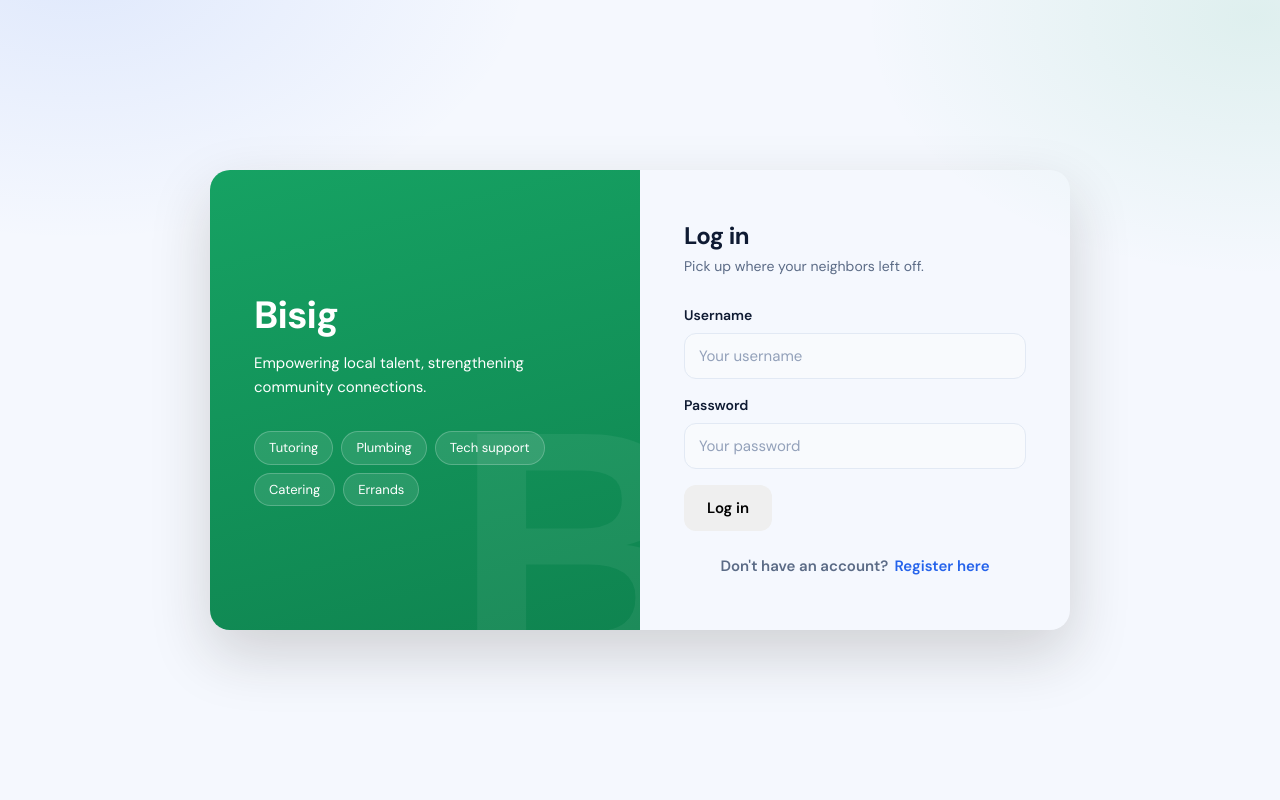
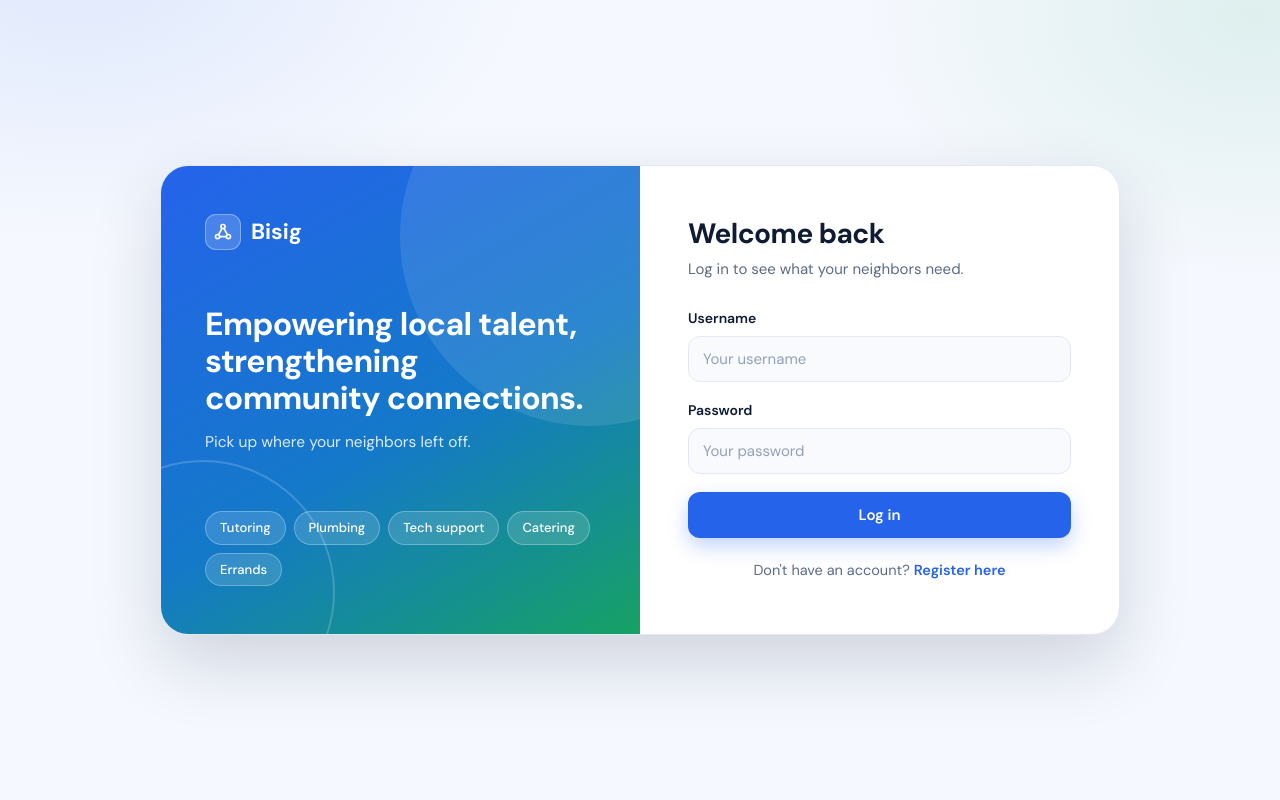
Before and after one commit to alexabaniasia/Bisig, a Django app: page /login/ in a window 1280 px wide. Run offline with Django 5.2, Linux system fonts and the light colour scheme.

Commit message:
Redesign login and register pages

```diff
--- a/static/css/login/login.css
+++ b/static/css/login/login.css
@@ -1,101 +1,2 @@
-/* Bisig — Login */
-
-body {
-    display: flex;
-    justify-content: center;
-    align-items: center;
-    padding: 24px;
-}
-
-.board {
-    display: grid;
-    grid-template-columns: 1fr 1fr;
-    width: 100%;
-    max-width: 860px;
-    border-radius: 20px;
-    overflow: hidden;
-    box-shadow: 0 24px 60px rgba(38, 32, 20, 0.18);
-}
-
-.side-panel {
-    position: relative;
-    background: linear-gradient(165deg, var(--green) 0%, var(--green-dark) 100%);
-    color: white;
-    padding: 52px 44px;
-    display: flex;
-    flex-direction: column;
-    justify-content: center;
-    overflow: hidden;
-}
-
-.side-panel::after {
-    content: "B";
-    position: absolute;
-    font-family: 'Space Grotesk', sans-serif;
-    font-weight: 700;
-    font-size: 340px;
-    line-height: 1;
-    right: -60px;
-    bottom: -90px;
-    color: rgba(255, 255, 255, 0.06);
-    pointer-events: none;
-}
-
-.side-panel h1 {
-    font-size: 38px;
-    color: white;
-    margin-bottom: 14px;
-}
-
-.side-panel p.tagline {
-    font-size: 15px;
-    line-height: 1.6;
-    color: var(--mint);
-    max-width: 30ch;
-    margin: 0 0 32px 0;
-    position: relative;
-}
-
-.skill-tags {
-    display: flex;
-    flex-wrap: wrap;
-    gap: 8px;
-    position: relative;
-}
-
-.skill-tags span {
-    background: rgba(255, 255, 255, 0.1);
-    border: 1px solid rgba(255, 255, 255, 0.22);
-    color: var(--mint);
-    font-size: 13px;
-    padding: 6px 14px;
-    border-radius: 999px;
-}
-
-.form-panel {
-    background: var(--card);
-    padding: 52px 44px;
-    display: flex;
-    flex-direction: column;
-    justify-content: center;
-}
-
-.form-panel h2 {
-    font-size: 24px;
-    margin-bottom: 6px;
-}
-
-.form-panel .lede {
-    font-size: 14px;
-    color: var(--ink-soft);
-    margin: 0 0 28px 0;
-}
-
-.form-panel form p { margin: 0 0 16px 0; }
-
-@media (max-width: 720px) {
-    .board { grid-template-columns: 1fr; }
-    .side-panel { padding: 40px 32px; }
-    .side-panel::after { display: none; }
-    .form-panel { padding: 40px 32px; }
-}
+/* Bisig — Login: blue → green */
+.auth-side { background: linear-gradient(150deg, var(--blue) 0%, #1479C9 55%, var(--green) 100%); }
--- a/templates/login/login.html
+++ b/templates/login/login.html
@@ -6,13 +6,22 @@
     <meta name="viewport" content="width=device-width, initial-scale=1.0">
     <title>Log in · Bisig</title>
     <link rel="stylesheet" href="{% static 'css/common/common.css' %}">
+    <link rel="stylesheet" href="{% static 'css/common/auth.css' %}">
     <link rel="stylesheet" href="{% static 'css/login/login.css' %}">
 </head>
-<body>
-    <div class="board">
-        <div class="side-panel">
-            <h1>Bisig</h1>
-            <p class="tagline">Empowering local talent, strengthening community connections.</p>
+<body class="auth-page">
+    <div class="auth-board">
+        <aside class="auth-side">
+            <span class="auth-brand">
+                <span class="brand-mark">
+                    <svg viewBox="0 0 24 24" fill="none" stroke="currentColor" stroke-width="2" stroke-linecap="round" stroke-linejoin="round"><circle cx="12" cy="5.5" r="2.5"/><circle cx="5.5" cy="17.5" r="2.5"/><circle cx="18.5" cy="17.5" r="2.5"/><path d="m10.8 7.8-4.1 7.4M13.2 7.8l4.1 7.4M8 17.5h8"/></svg>
+                </span>
+                Bisig
+            </span>
+            <div class="auth-copy">
+                <h1>Empowering local talent, strengthening community connections.</h1>
+                <p>Pick up where your neighbors left off.</p>
+            </div>
             <div class="skill-tags">
                 <span>Tutoring</span>
                 <span>Plumbing</span>
@@ -20,13 +29,14 @@
                 <span>Catering</span>
                 <span>Errands</span>
             </div>
-        </div>
-        <div class="form-panel">
-            <h2>Log in</h2>
-            <p class="lede">Pick up where your neighbors left off.</p>
+        </aside>
+
+        <section class="auth-form">
+            <h2>Welcome back</h2>
+            <p class="lede">Log in to see what your neighbors need.</p>
 
             {% if error %}
-                <p class="error-banner" style="margin-left:0; margin-right:0;">{{ error }}</p>
+                <div class="error-banner">{{ error }}</div>
             {% endif %}
 
             <form method="post" class="stack">
@@ -39,11 +49,11 @@
                     <label for="id_password">Password</label>
                     <input type="password" id="id_password" name="password" placeholder="Your password" required>
                 </p>
-                <button type="submit" class="btn">Log in</button>
+                <button type="submit" class="btn btn-primary btn-block">Log in</button>
             </form>
 
-            <p class="back-link">Don't have an account? <a href="{% url 'register:register' %}">Register here</a></p>
-        </div>
+            <p class="form-foot">Don't have an account? <a href="{% url 'register:register' %}">Register here</a></p>
+        </section>
     </div>
 </body>
 </html>
```
Also changed, not shown: static/css/register/register.css (+6 -101 lines), templates/register/register.html (+21 -11 lines).
